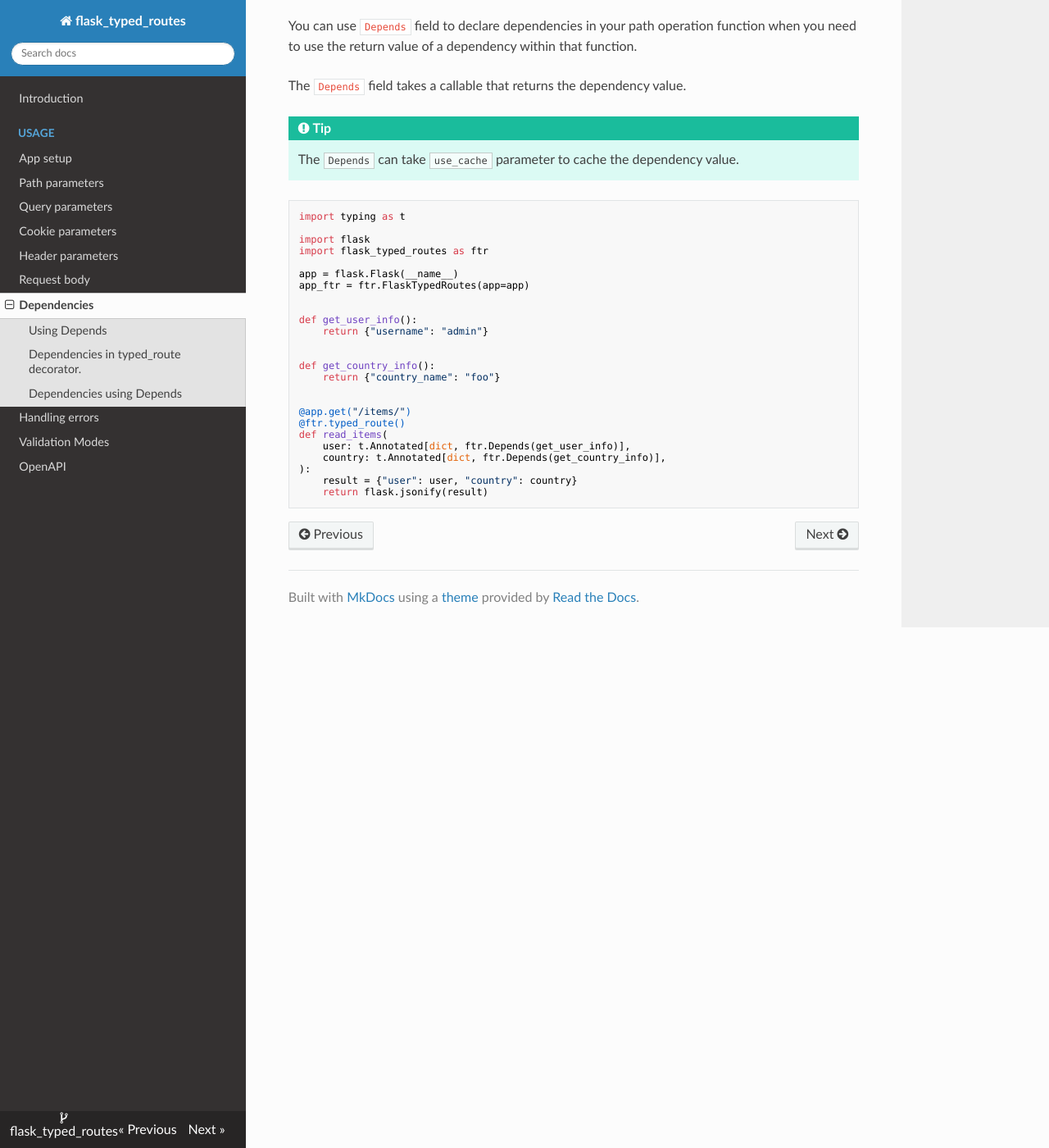
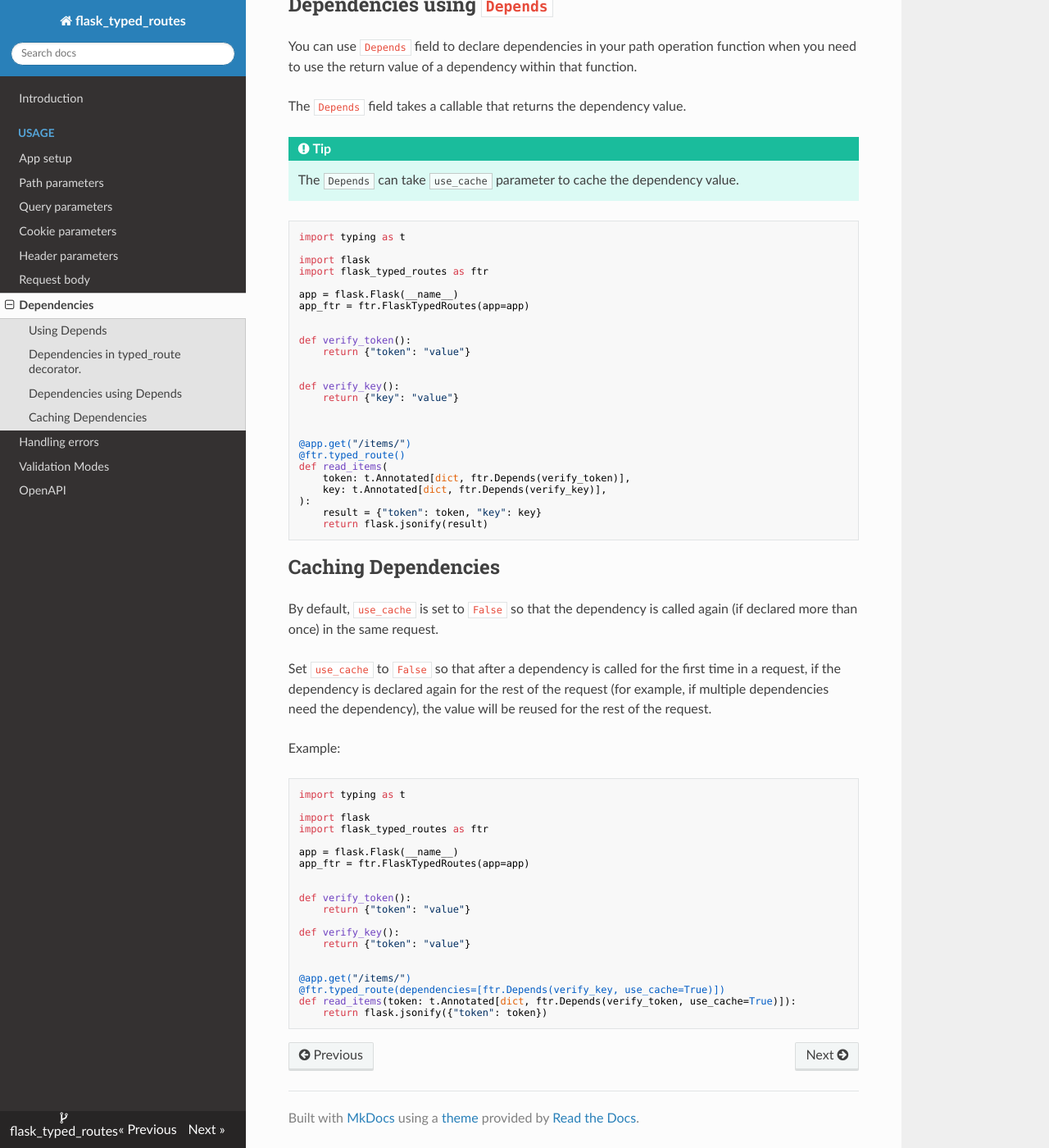
Before and after one commit to rmoralespp/flask_typed_routes, an MkDocs documentation site: the page built from docs/dependencies.md, in a window 1280 px wide and 1400 px high, scrolled down 737 px. Shown: the whole window at 82% size. Built offline with MkDocs 1.6.1, drawn with Linux system fonts in a browser that asks for light colours; nearby versions of some CDN libraries; some of the changed text lies outside the part shown.

Commit message:
Added new changes

````diff
--- a/docs/dependencies.md
+++ b/docs/dependencies.md
@@ -8,6 +8,7 @@ In some cases you don't really need the return value of a dependency inside your
 But you still need it to be executed/solved.
 
 For those cases, you can add a list of dependencies to the `typed_route` decorator.
+It should be a list of `Depends()`:
 
 ```python
 import flask
@@ -26,7 +27,7 @@ def verify_key():
 
 
 @app.get("/items/")
-@ftr.typed_route(dependencies=[verify_token, verify_key])
+@ftr.typed_route(dependencies=[ftr.Depends(verify_token), ftr.Depends(verify_key)])
 def read_items():
     return [{"item": "Foo"}, {"item": "Bar"}]
 ```
@@ -51,20 +52,55 @@ app = flask.Flask(__name__)
 app_ftr = ftr.FlaskTypedRoutes(app=app)
 
 
-def get_user_info():
-    return {"username": "admin"}
+def verify_token():
+    return {"token": "value"}
 
 
-def get_country_info():
-    return {"country_name": "foo"}
+def verify_key():
+    return {"key": "value"}
+
 
 
 @app.get("/items/")
 @ftr.typed_route()
 def read_items(
-    user: t.Annotated[dict, ftr.Depends(get_user_info)],
-    country: t.Annotated[dict, ftr.Depends(get_country_info)],
+    token: t.Annotated[dict, ftr.Depends(verify_token)],
+    key: t.Annotated[dict, ftr.Depends(verify_key)],
 ):
-    result = {"user": user, "country": country}
+    result = {"token": token, "key": key}
     return flask.jsonify(result)
 ```
+
+## Caching Dependencies
+
+By default, `use_cache` is set to `False` so that the dependency is called again (if declared more than once)
+in the same request.
+
+Set `use_cache` to `False` so that after a dependency is called for the first time in a request, if the dependency
+is declared again for the rest of the request (for example, if multiple dependencies need the dependency),
+the value will be reused for the rest of the request.
+
+Example:
+
+```python
+import typing as t
+
+import flask
+import flask_typed_routes as ftr
+
+app = flask.Flask(__name__)
+app_ftr = ftr.FlaskTypedRoutes(app=app)
+
+
+def verify_token():
+    return {"token": "value"}
+
+def verify_key():
+    return {"token": "value"}
+
+
+@app.get("/items/")
+@ftr.typed_route(dependencies=[ftr.Depends(verify_key, use_cache=True)])
+def read_items(token: t.Annotated[dict, ftr.Depends(verify_token, use_cache=True)]):
+    return flask.jsonify({"token": token})
+```
````
Also changed, not shown: 7 other files.
